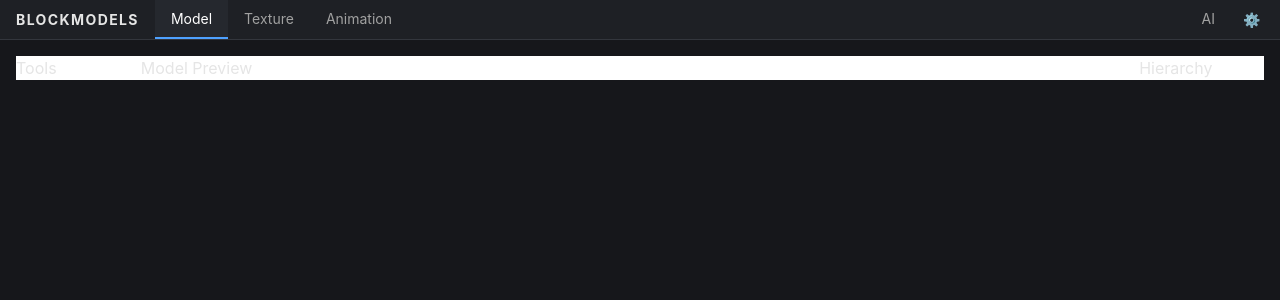
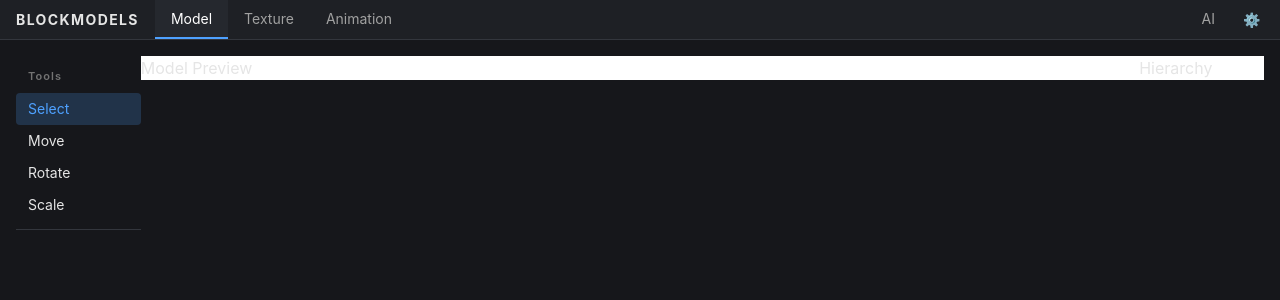
Before and after one commit to Tysi3k22/BlackModels, a React (Vite) app: page / in a window 1280 px wide. Shown: the top 300 px of the page. Built offline with nearby package versions, Linux system fonts and the light colour scheme.

Commit message:
Made Panels components and used them for adding tools

```diff
--- /dev/null
+++ b/src/components/Panel.tsx
@@ -0,0 +1,28 @@
+import { ReactNode } from "react";
+
+export const PanelTitle = ({ children }: { children: ReactNode }) => (
+  <div className="px-3 pb-2 pt-3 text-[11px] font-semibold tracking-widest text-neutral-500">
+    {children}
+  </div>
+);
+
+export const ToolButton = ({
+  label,
+  active,
+  onClick,
+}: {
+  label: string;
+  active?: boolean;
+  onClick?: () => void;
+}) => (
+  <button
+    onClick={onClick}
+    className={`flex w-full items-center gap-2 rounded px-3 py-1.5 text-left text-sm transition-colors ${
+      active ? "bg-accent/20 text-accent" : "hover:bg-panel-2"
+    }`}
+  >
+    {label}
+  </button>
+);
+
+export const Divider = () => <div className="my-2 border-t border-border" />;
--- a/src/screens/ModelEditor.tsx
+++ b/src/screens/ModelEditor.tsx
@@ -1,8 +1,16 @@
+import {PanelTitle, ToolButton, Divider} from "../components/Panel";
+
 export default function ModelingMenu() {
     return (
         <main className="flex h-full w-full flex-column items-start justify-start p-4">
-            <div id="leftContainer" className="flex flex-col w-1/8 bg-white">
-                <h1>Tools</h1>
+            <div id="leftContainer" className="flex flex-col w-1/8">
+                <PanelTitle>Tools</PanelTitle>
+                <ToolButton label="Select" active={true} onClick={() => {}} />
+                <ToolButton label="Move" onClick={() => {}} />
+                <ToolButton label="Rotate" onClick={() => {}} />
+                <ToolButton label="Scale" onClick={() => {}} />
+                <Divider />
+
             </div>
 
 
--- a/src/screens/TextureEditor.tsx
+++ b/src/screens/TextureEditor.tsx
@@ -1,8 +1,15 @@
+import {PanelTitle, ToolButton, Divider} from "../components/Panel";
+
 export default function TextureEditor() {
     return (
         <main className="flex h-full w-full flex-column items-start justify-start p-4">
-            <div id="leftContainer" className="flex flex-col w-1/8 bg-white">
-                <h1>Tools</h1>
+            <div id="leftContainer" className="flex flex-col w-1/8">
+                <PanelTitle>Tools</PanelTitle>
+                <ToolButton label="Brush" active={true} onClick={() => {}} />
+                <ToolButton label="Pencil" onClick={() => {}} />
+                <ToolButton label="Eraser" onClick={() => {}} />
+                <ToolButton label="Fill" onClick={() => {}} />
+                <Divider />
             </div>
 
 
```
